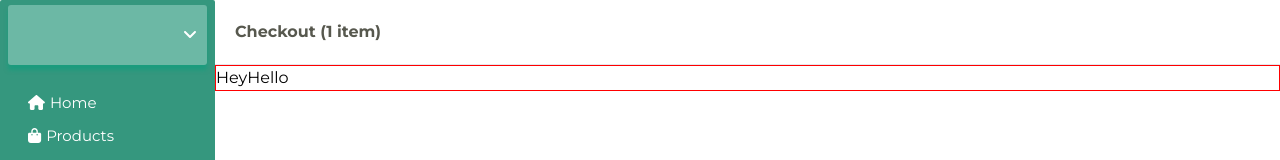
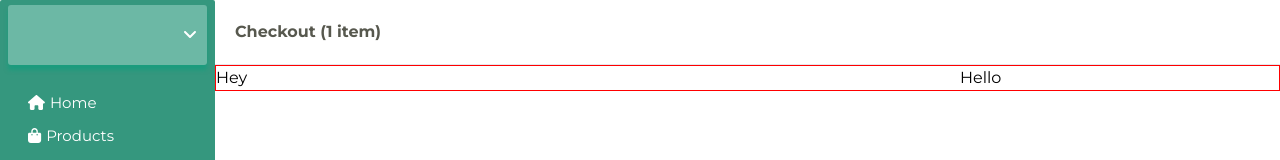
Before and after one commit to skabeo/xpress-frontend, a React (Vite) app: page /products/1/order in a window 1280 px wide. Shown: the top 160 px of the page. Built offline with nearby package versions, Linux system fonts and the light colour scheme; sample sign-in values are in the browser's storage.

Commit message:
Order page

```diff
--- a/src/components/orders/OrderPage.jsx
+++ b/src/components/orders/OrderPage.jsx
@@ -11,7 +11,7 @@ const OrderPage = () => {
         </div>
         <hr />
         <div className="order-page-section">
-          <div>Hey</div>
+          <div className="order-first-section">Hey</div>
           <div>Hello</div>
         </div>
       </div>
--- a/src/components/orders/styles/order-page.css
+++ b/src/components/orders/styles/order-page.css
@@ -12,4 +12,9 @@
 .order-page-section {
   border: 1px solid red;
   display: flex;
+  gap: 24px;
 }
+
+.order-first-section {
+  min-width: 720px;
+}
```
